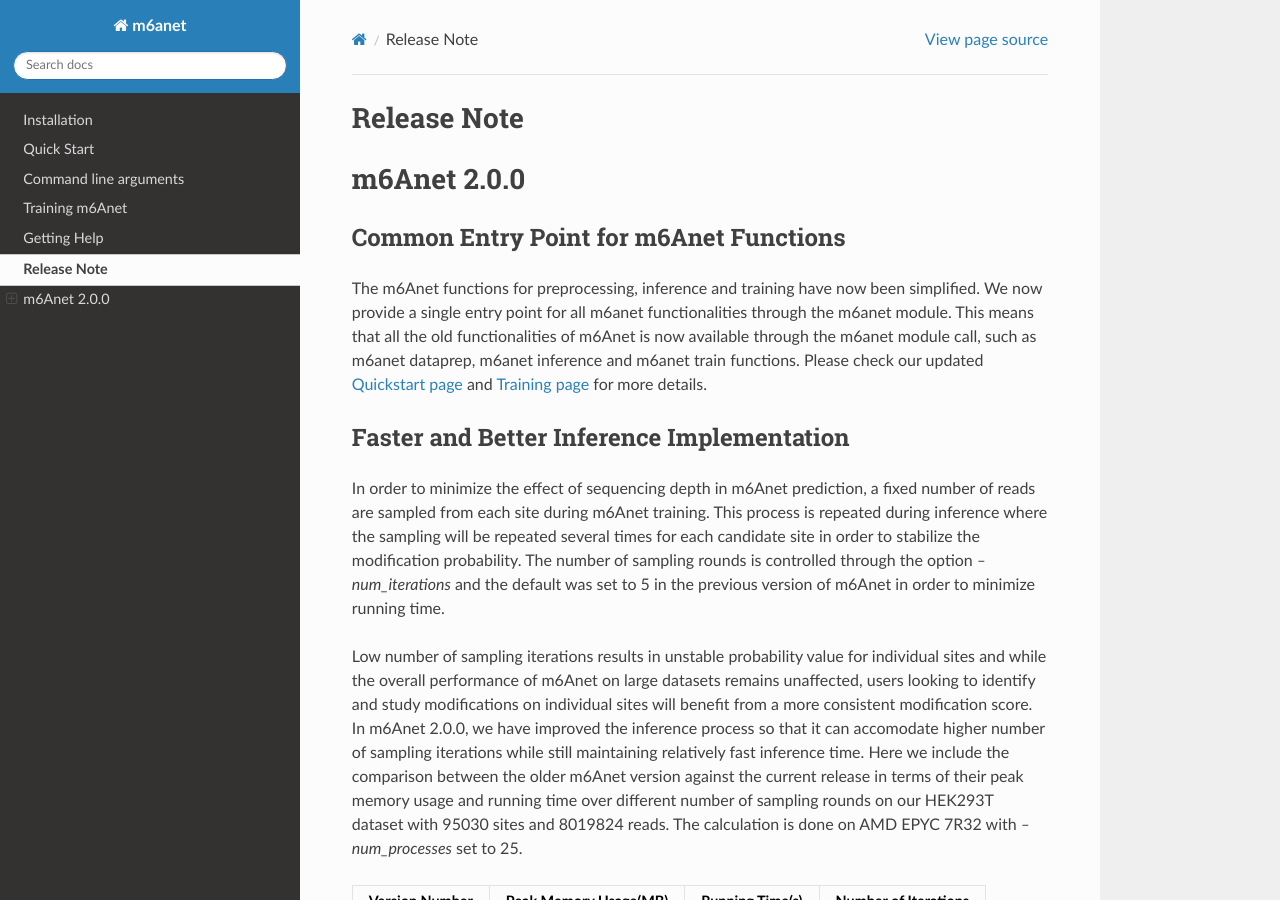
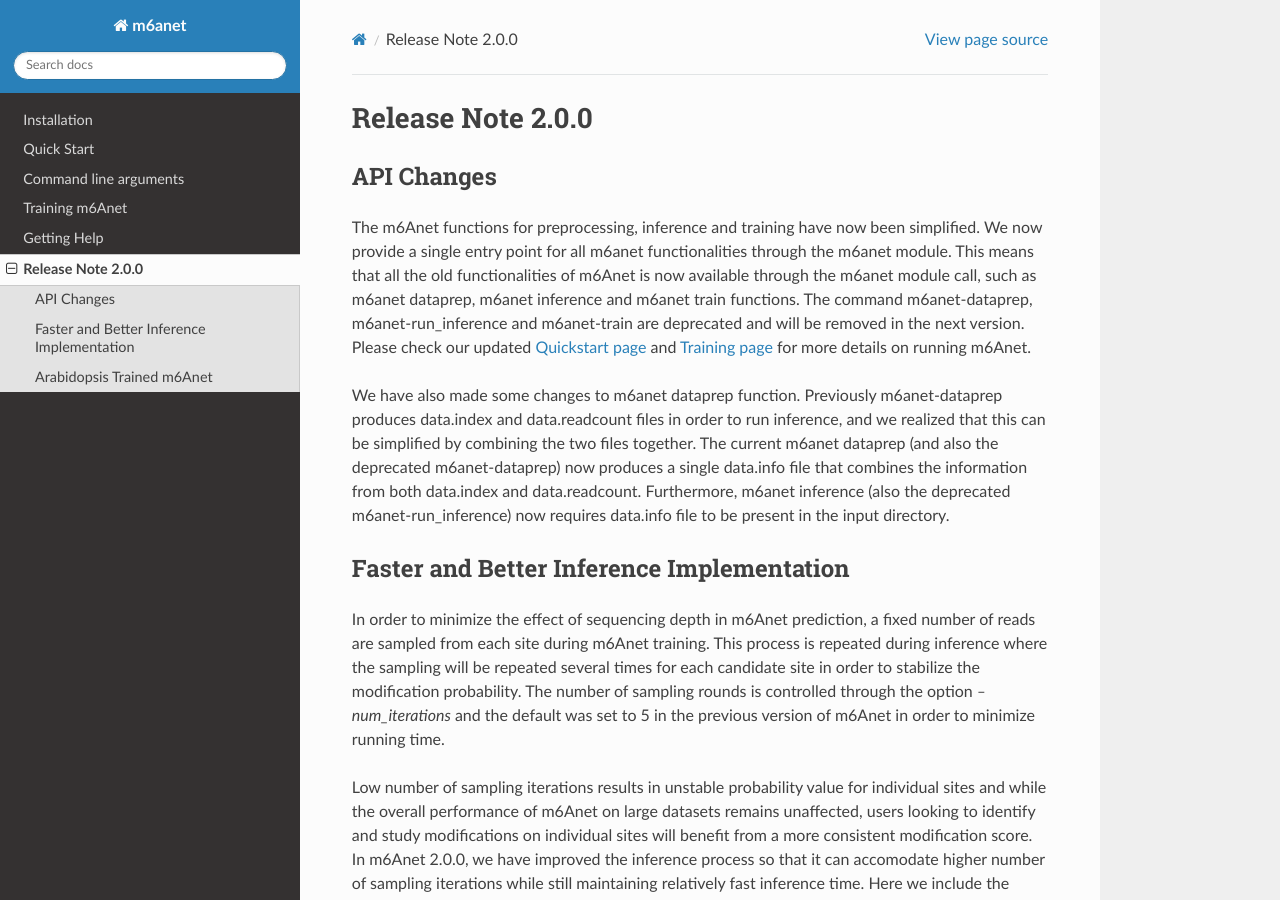
Before and after one commit to GoekeLab/m6anet, a Sphinx documentation site: the page built from docs/source/patch_notes.rst, in a window 1280 px wide and 900 px high. Built offline with Sphinx 7.4.7 and the Read the Docs theme 2.0.0, drawn with Linux system fonts in a browser that asks for light colours; some of the changed text lies outside the part shown.

Commit message:
some changes to docs

```diff
--- a/docs/source/patch_notes.rst
+++ b/docs/source/patch_notes.rst
@@ -1,19 +1,24 @@
 .. _patch_notes:
 
 **************************
-Release Note
+Release Note 2.0.0
 **************************
 
-*************
-m6Anet 2.0.0
-*************
-
-Common Entry Point for m6Anet Functions
+API Changes
 #######################################
 
 The m6Anet functions for preprocessing, inference and training have now been simplified. We now provide a single entry point for all m6anet functionalities through the m6anet module. This means
-that all the old functionalities of m6Anet is now available through the m6anet module call, such as m6anet dataprep, m6anet inference and m6anet train functions. Please check our updated :ref:`Quickstart page <quickstart>`
-and :ref:`Training page <training>` for more details.
+that all the old functionalities of m6Anet is now available through the m6anet module call,
+such as m6anet dataprep, m6anet inference and m6anet train functions. The command m6anet-dataprep,
+m6anet-run_inference and m6anet-train are deprecated and will be removed in the next version. Please check our updated :ref:`Quickstart page <quickstart>`
+and :ref:`Training page <training>` for more details on running m6Anet.
+
+We have also made some changes to m6anet dataprep function. Previously m6anet-dataprep produces data.index and data.readcount files in order to run inference,
+and we realized that this can be simplified by combining the two files together. The current m6anet dataprep
+(and also the deprecated m6anet-dataprep) now produces a single data.info file that combines the information
+from both data.index and data.readcount. Furthermore, m6anet inference
+(also the deprecated m6anet-run_inference) now requires data.info file to be
+present in the input directory.
 
 Faster and Better Inference Implementation
 ##########################################
@@ -71,6 +76,8 @@ on the sites predicted to be modified in wild-type samples (probability :math:`\
 
 ----
 
-Here we recommend setting `--read_proba_threshold` of the inference function to 0.0032978046219796 instead of the default.
-The arabidopsis model weight can be found in m6anet/m6anet/model/model_states/arabidopsis_virc.pt while the normalization
-factors can be found in m6anet/m6anet/model/norm_factors/norm_factors_virc.joblib.
+Here we recommend the following setting to run this model:
+
+* ``--read_proba_threshold : 0.0032978046219796``
+* ``--model_state_dict : m6anet/m6anet/model/model_states/arabidopsis_virc.pt``
+* ``--norm_path : m6anet/m6anet/model/norm_factors/norm_factors_virc.joblib``: The number of reads for that particular position
```
